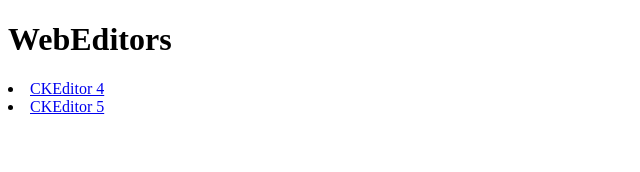
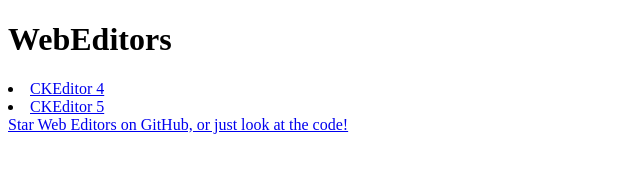
Before and after one commit to MrHallway0/WebEditors, a plain HTML site: page index.html in a window 1280 px wide. Shown: the whole page, without its empty margins (0-640 px from the left). Drawn offline with Linux system fonts and the light colour scheme.

Commit message:
Update index.html

```diff
--- a/index.html
+++ b/index.html
@@ -8,5 +8,7 @@
     <h1>WebEditors</h1>
     <li><a href=https://mrhallway0.github.io/WebEditors/CKEditor/>CKEditor 4</a></li>
     <li><a href=https://mrhallway0.github.io/WebEditors/CKEditor5/>CKEditor 5</a></li>
+
+    <a href=https://github.com/MrHallway0/WebEditors>Star Web Editors on GitHub, or just look at the code!</a>
   </body>
 </html>
```
